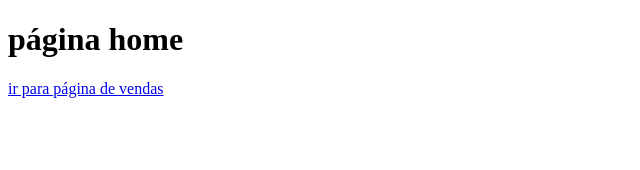
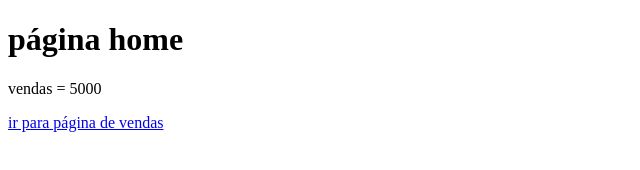
Before and after one commit to cyldorta/aulagithub, a plain HTML site: page index.html in a window 1280 px wide. Shown: the whole page, without its empty margins (0-640 px from the left). Drawn offline with Linux system fonts and the light colour scheme.

Commit message:
acrescentado o valor de vendas

```diff
--- a/index.html
+++ b/index.html
@@ -7,6 +7,7 @@
 </head>
 <body>
     <h1>página home</h1>
-     <a href="vendas.html">ir para página de vendas </a>
+    <p>vendas = 5000</p>
+    <a href="vendas.html">ir para página de vendas </a>
 </body>
 </html>
```
